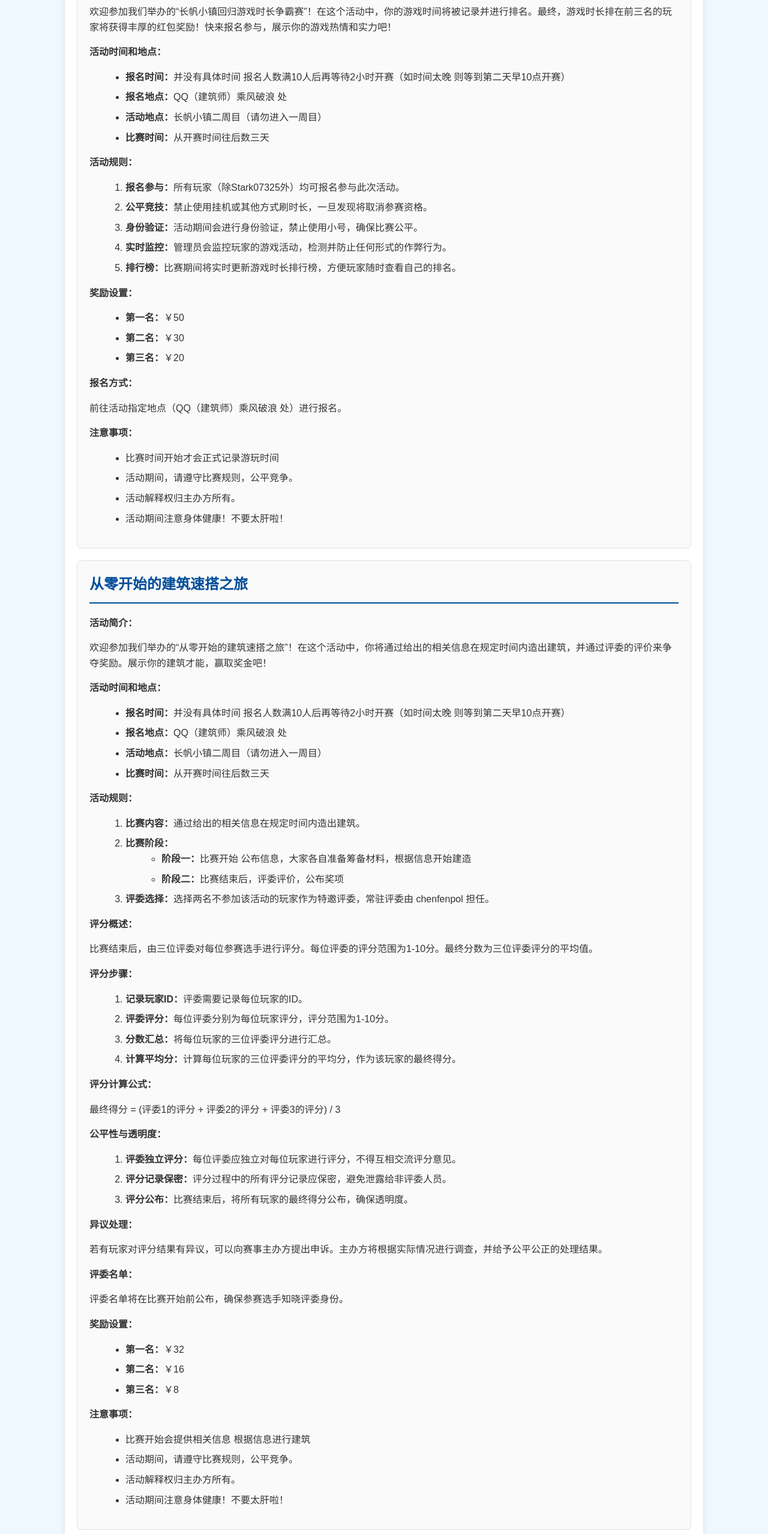
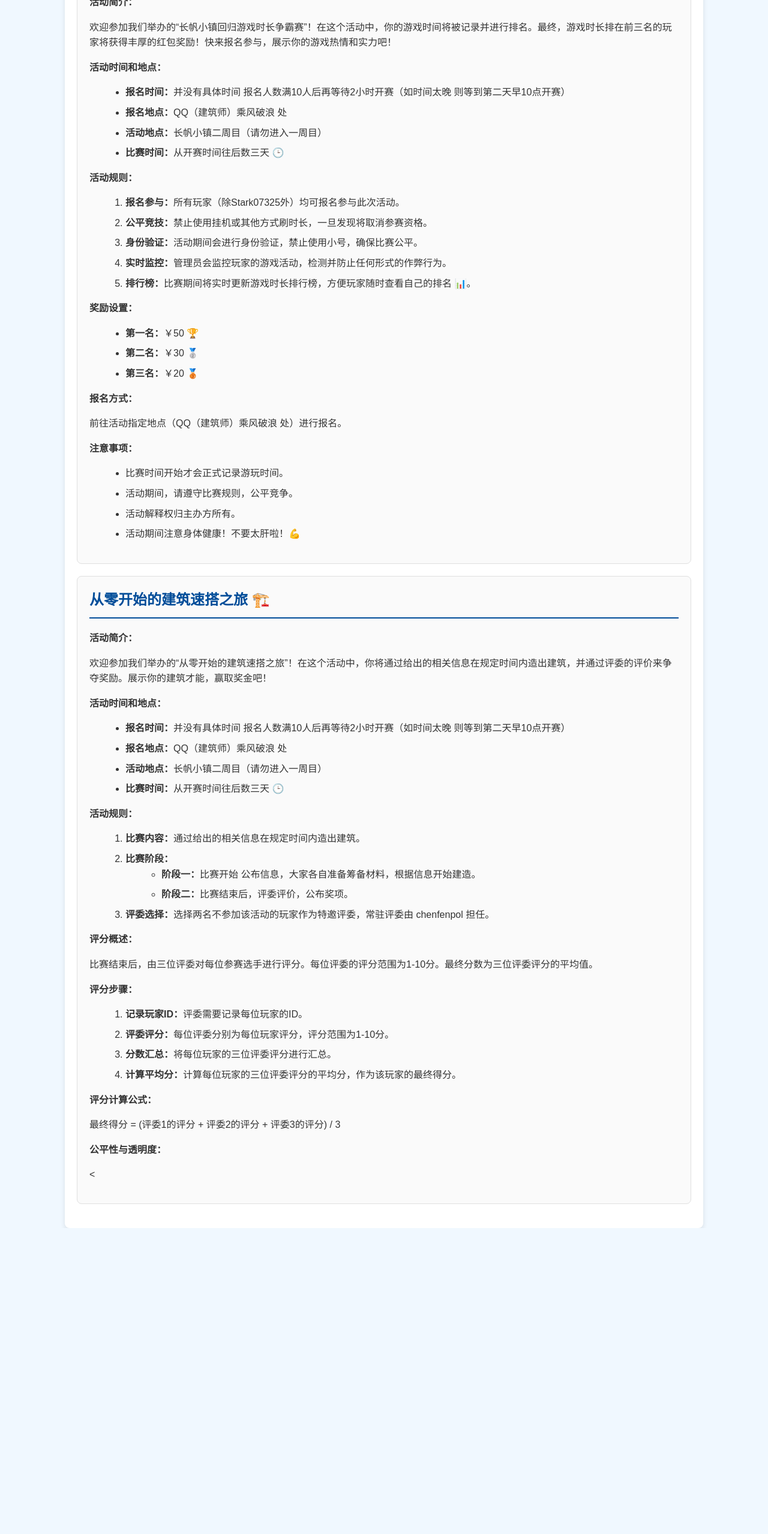
Before and after one commit to ShoKo-oo/stark07325.github.io, a plain HTML site: page index.html in a window 1280 px wide. Shown: the part 240-2797 px from the top of the page at 60% size. After the commit the page ends 2287 px from the top, so only its background shows below. Drawn offline with Linux system fonts and the light colour scheme.

Commit message:
Update index.html

````diff
--- a/index.html
+++ b/index.html
@@ -1,3 +1,6 @@
+在适当的地方加入 emoji 可以使页面更生动活泼。以下是添加了 emoji 的 HTML 代码：
+
+```html
 <!DOCTYPE html>
 <html lang="zh">
 <head>
@@ -75,10 +78,10 @@
 <body>
 
 <div class="container">
-    <h1>长帆小镇活动</h1>
+    <h1>长帆小镇活动 🎉</h1>
 
     <div class="event">
-        <h2>长帆小镇回归游戏时长争霸赛</h2>
+        <h2>长帆小镇回归游戏时长争霸赛 ⏳</h2>
         <div class="section">
             <p><strong>活动简介：</strong></p>
             <p>欢迎参加我们举办的“长帆小镇回归游戏时长争霸赛”！在这个活动中，你的游戏时间将被记录并进行排名。最终，游戏时长排在前三名的玩家将获得丰厚的红包奖励！快来报名参与，展示你的游戏热情和实力吧！</p>
@@ -90,7 +93,7 @@
                 <li><strong>报名时间：</strong>并没有具体时间 报名人数满10人后再等待2小时开赛（如时间太晚 则等到第二天早10点开赛）</li>
                 <li><strong>报名地点：</strong>QQ（建筑师）乘风破浪 处</li>
                 <li><strong>活动地点：</strong>长帆小镇二周目（请勿进入一周目）</li>
-                <li><strong>比赛时间：</strong>从开赛时间往后数三天</li>
+                <li><strong>比赛时间：</strong>从开赛时间往后数三天 🕒</li>
             </ul>
         </div>
 
@@ -101,16 +104,16 @@
                 <li><strong>公平竞技：</strong>禁止使用挂机或其他方式刷时长，一旦发现将取消参赛资格。</li>
                 <li><strong>身份验证：</strong>活动期间会进行身份验证，禁止使用小号，确保比赛公平。</li>
                 <li><strong>实时监控：</strong>管理员会监控玩家的游戏活动，检测并防止任何形式的作弊行为。</li>
-                <li><strong>排行榜：</strong>比赛期间将实时更新游戏时长排行榜，方便玩家随时查看自己的排名。</li>
+                <li><strong>排行榜：</strong>比赛期间将实时更新游戏时长排行榜，方便玩家随时查看自己的排名 📊。</li>
             </ol>
         </div>
 
         <div class="section">
             <p><strong>奖励设置：</strong></p>
             <ul>
-                <li><strong>第一名：</strong>￥50</li>
-                <li><strong>第二名：</strong>￥30</li>
-                <li><strong>第三名：</strong>￥20</li>
+                <li><strong>第一名：</strong>￥50 🏆</li>
+                <li><strong>第二名：</strong>￥30 🥈</li>
+                <li><strong>第三名：</strong>￥20 🥉</li>
             </ul>
         </div>
 
@@ -122,16 +125,16 @@
         <div class="section">
             <p><strong>注意事项：</strong></p>
             <ul>
-                <li>比赛时间开始才会正式记录游玩时间</li>
+                <li>比赛时间开始才会正式记录游玩时间。</li>
                 <li>活动期间，请遵守比赛规则，公平竞争。</li>
                 <li>活动解释权归主办方所有。</li>
-                <li>活动期间注意身体健康！不要太肝啦！</li>
+                <li>活动期间注意身体健康！不要太肝啦！💪</li>
             </ul>
         </div>
     </div>
 
     <div class="event">
-        <h2>从零开始的建筑速搭之旅</h2>
+        <h2>从零开始的建筑速搭之旅 🏗️</h2>
         <div class="section">
             <p><strong>活动简介：</strong></p>
             <p>欢迎参加我们举办的“从零开始的建筑速搭之旅”！在这个活动中，你将通过给出的相关信息在规定时间内造出建筑，并通过评委的评价来争夺奖励。展示你的建筑才能，赢取奖金吧！</p>
@@ -143,7 +146,7 @@
                 <li><strong>报名时间：</strong>并没有具体时间 报名人数满10人后再等待2小时开赛（如时间太晚 则等到第二天早10点开赛）</li>
                 <li><strong>报名地点：</strong>QQ（建筑师）乘风破浪 处</li>
                 <li><strong>活动地点：</strong>长帆小镇二周目（请勿进入一周目）</li>
-                <li><strong>比赛时间：</strong>从开赛时间往后数三天</li>
+                <li><strong>比赛时间：</strong>从开赛时间往后数三天 🕒</li>
             </ul>
         </div>
 
@@ -153,8 +156,8 @@
                 <li><strong>比赛内容：</strong>通过给出的相关信息在规定时间内造出建筑。</li>
                 <li><strong>比赛阶段：</strong>
                     <ul>
-                        <li><strong>阶段一：</strong>比赛开始 公布信息，大家各自准备筹备材料，根据信息开始建造</li>
-                        <li><strong>阶段二：</strong>比赛结束后，评委评价，公布奖项</li>
+                        <li><strong>阶段一：</strong>比赛开始 公布信息，大家各自准备筹备材料，根据信息开始建造。</li>
+                        <li><strong>阶段二：</strong>比赛结束后，评委评价，公布奖项。</li>
                     </ul>
                 </li>
                 <li><strong>评委选择：</strong>选择两名不参加该活动的玩家作为特邀评委，常驻评委由 chenfenpol 担任。</li>
@@ -183,62 +186,4 @@
 
         <div class="section">
             <p><strong>公平性与透明度：</strong></p>
-            <ol>
-                <li><strong>评委独立评分：</strong>每位评委应独立对每位玩家进行评分，不得互相交流评分意见。</li>
-                <li><strong>评分记录保密：</strong>评分过程中的所有评分记录应保密，避免泄露给非评委人员。</li>
-                <li><strong>评分公布：</strong>比赛结束后，将所有玩家的最终得分公布，确保透明度。</li>
-            </ol>
-        </div>
-
-        <div class="section">
-            <p><strong>异议处理：</strong></p>
-            <p>若有玩家对评分结果有异议，可以向赛事主办方提出申诉。主办方将根据实际情况进行调查，并给予公平公正的处理结果。</p>
-        </div>
-
-        <div class="section">
-            <p><strong>评委名单：</strong></p>
-            <p>评委名单将在比赛开始前公布，确保参赛选手知晓评委身份。</p>
-        </div>
-
-        <div class="section">
-            <p><strong>奖励设置：</strong></p>
-            <ul>
-                <li><strong>第一名：</strong>￥32</li>
-                <li><strong>第二名：</strong>￥16</li>
-                <li><strong>第三名：</strong>￥8</li>
-            </ul>
-        </div>
-
-        <div class="section">
-            <p><strong>注意事项：</strong></p>
-            <ul>
-                <li>比赛开始会提供相关信息 根据信息进行建筑</li>
-                <li>活动期间，请遵守比赛规则，公平竞争。</li>
-                <li>活动解释权归主办方所有。</li>
-                <li>活动期间注意身体健康！不要太肝啦！</li>
-            </ul>
-        </div>
-    </div>
-
-    <div class="contact">
-        <h3>联系方式：</h3>
-        <p>如有任何疑问，请联系腐竹：</p>
-        <ul>
-            <li>QQ：3061006241</li>
-            <li>电话：13509415524</li>
-        </ul>
-    </div>
-
-    <div class="footer">
-        <p>活动旨在鼓励大家积极回归并游玩服务器，请大家踊跃参加！感谢大家参与并支持长帆小镇，希望活动结束后，大家能继续享受游戏的乐趣继续游玩服务器。如果有任何建议、问题或发现Bug，请及时反馈，你们的支持对我们长帆小镇非常重要！</p>
-        <p>长帆小镇所有管理人员在此感谢大家！！！ 以下排名不分先后</p>
-        <ul>
-            <li>SilverSlinky606</li>
-            <li>ChenFenPol7517</li>
-            <li>Stark07325</li>
-        </ul>
-    </div>
-</div>
-
-</body>
-</html>
+            <
````
